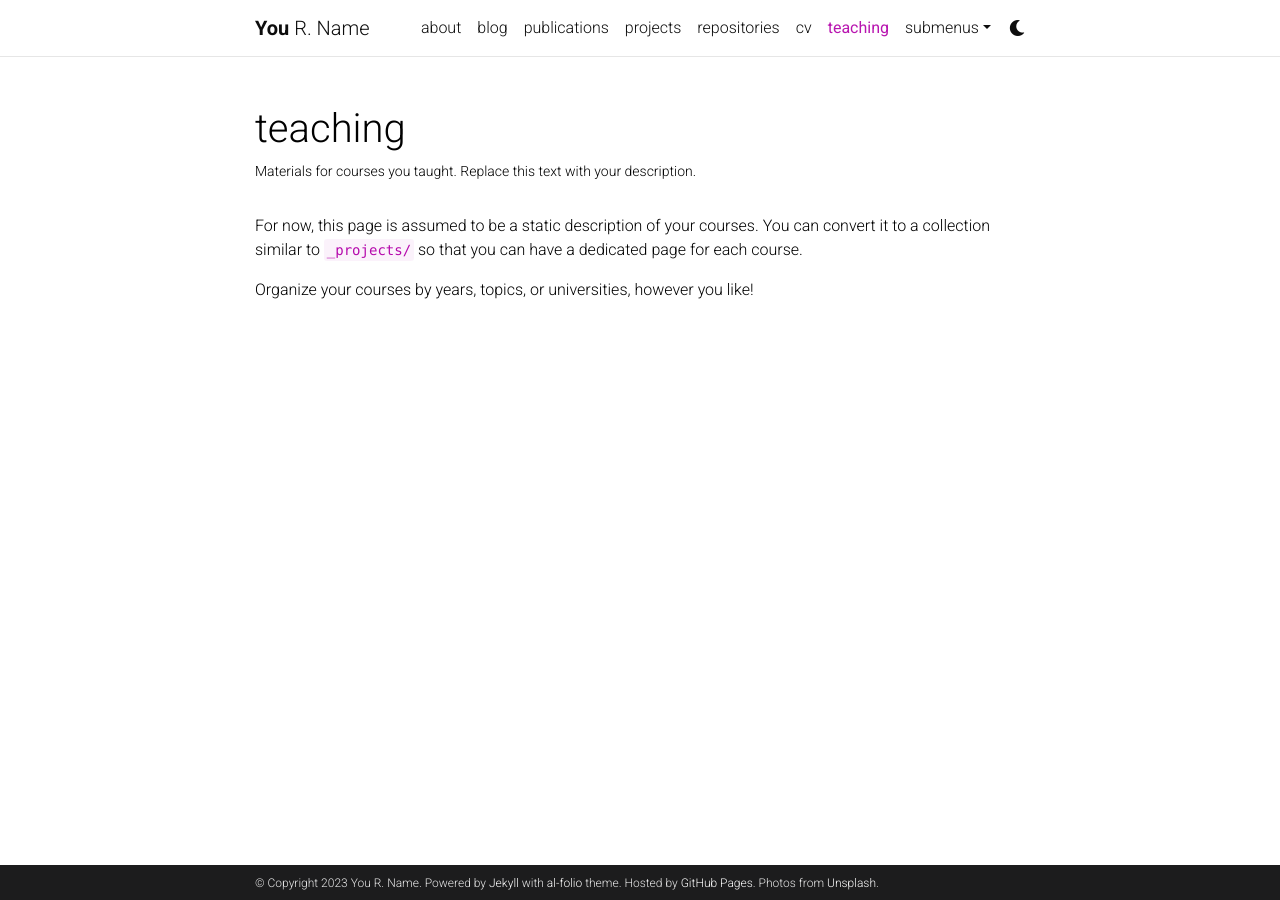
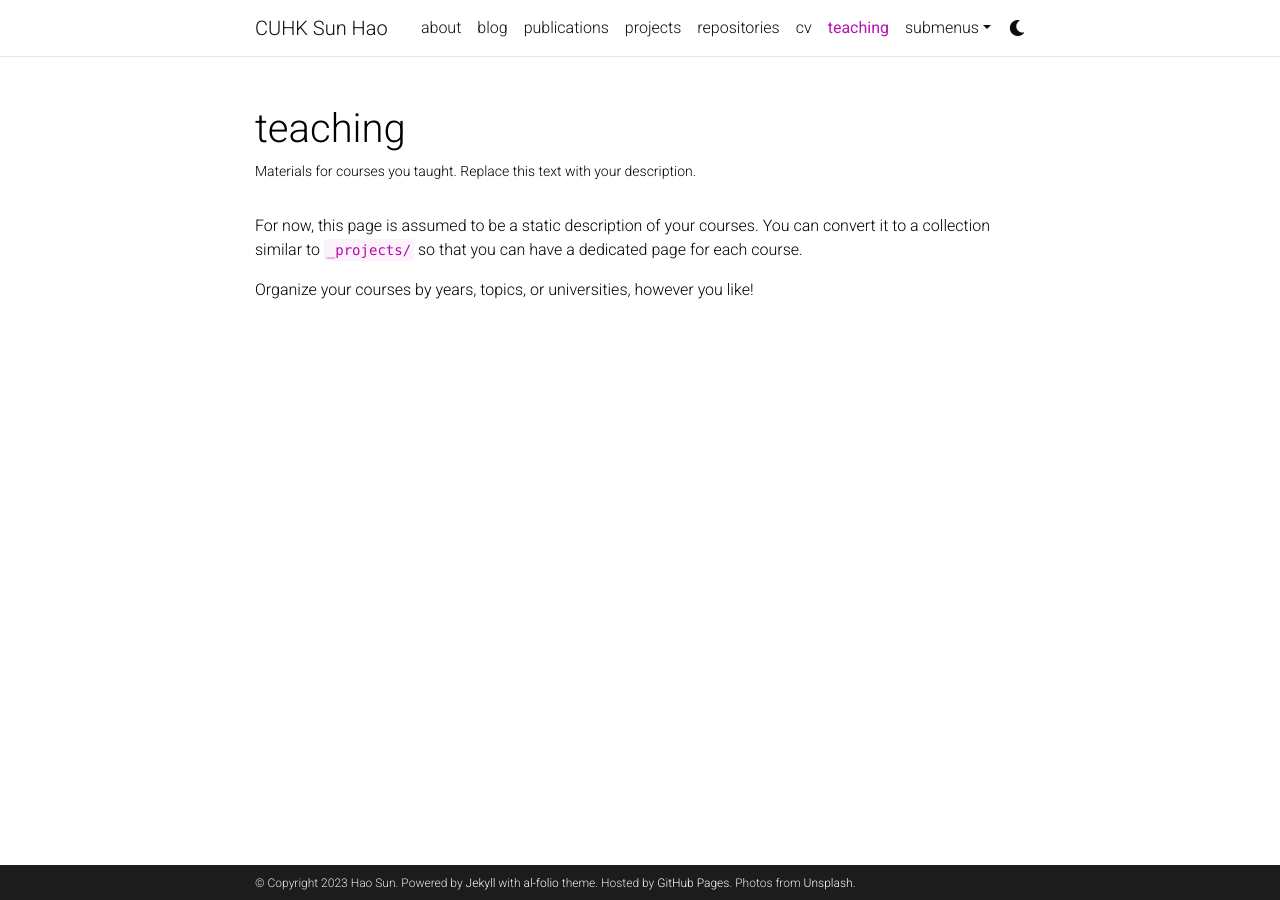
Before and after one commit to fpfcap/cuhk-haosun.github.io, a Jekyll site: the page built from _pages/teaching.md, in a window 1280 px wide. Built offline with Jekyll 4.4.1, drawn with Linux system fonts in a browser that asks for light colours; comment, search, counter and statistics services are not loaded; a style sheet for code colours, icons or effects is not loaded.

Commit message:
update link

```diff
--- a/_config.yml
+++ b/_config.yml
@@ -2,10 +2,9 @@
 # Site settings
 # -----------------------------------------------------------------------------
 
-title: blank # the website title (if blank, full name will be used instead)
-first_name: You
-middle_name: R.
-last_name: Name
+title: CUHK Sun Hao # the website title (if blank, full name will be used instead)
+first_name: Hao
+last_name: Sun
 email: you@example.com
 description: > # the ">" symbol means to ignore newlines until "footer_text:"
   A simple, whitespace theme for academics. Based on [*folio](https://github.com/bogoli/-folio) design.
@@ -18,8 +17,8 @@
 lang: en # the language of your site (for example: en, fr, cn, ru, etc.)
 icon: ⚛️  # the emoji used as the favicon (alternatively, provide image name in /assets/img/)
 
-url: https://alshedivat.github.io # the base hostname & protocol for your site
-baseurl: /al-folio # the subpath of your site, e.g. /blog/
+url: https://cuhk-sunhao.github.io # the base hostname & protocol for your site
+baseurl: /web # the subpath of your site, e.g. /blog/
 last_updated: false # set to true if you want to display last updated in the footer
 impressum_path:  # set to path to include impressum link in the footer, use the same path as permalink in a page, helps to conform with EU GDPR
 
```
